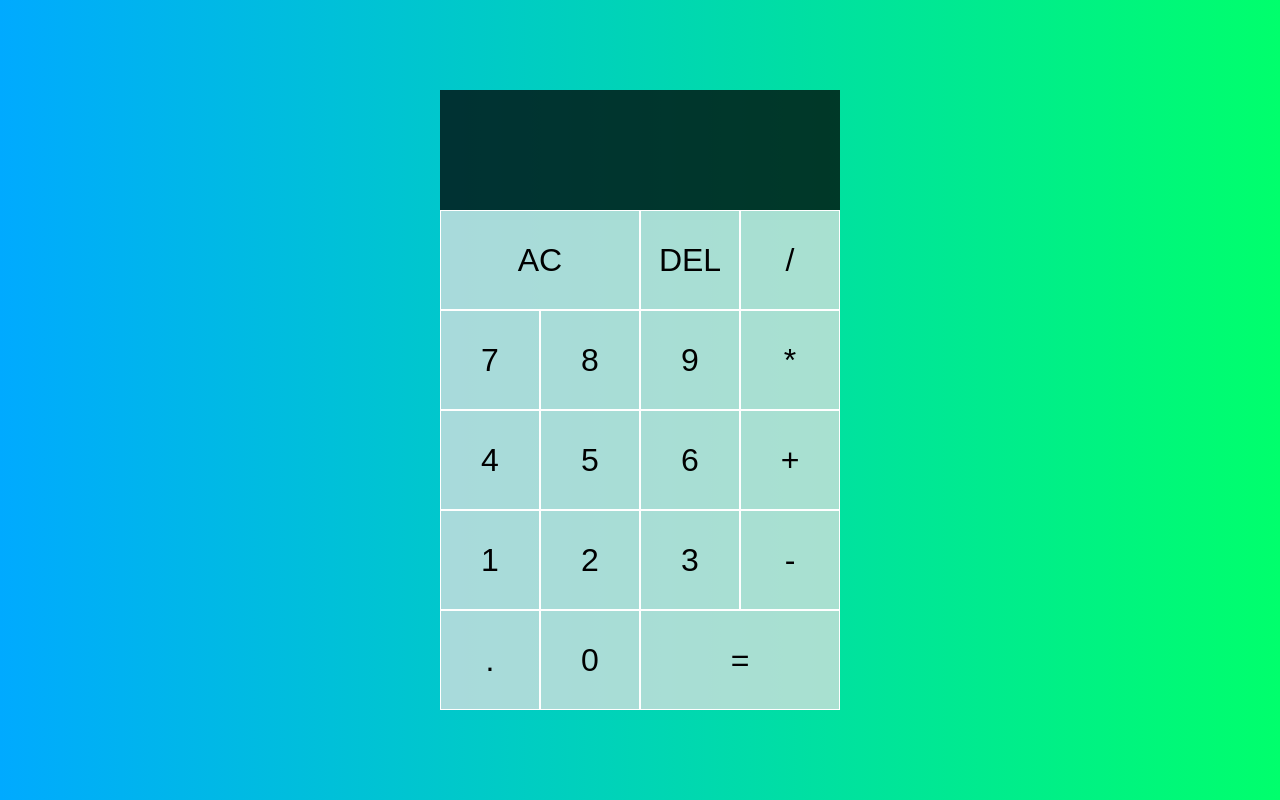
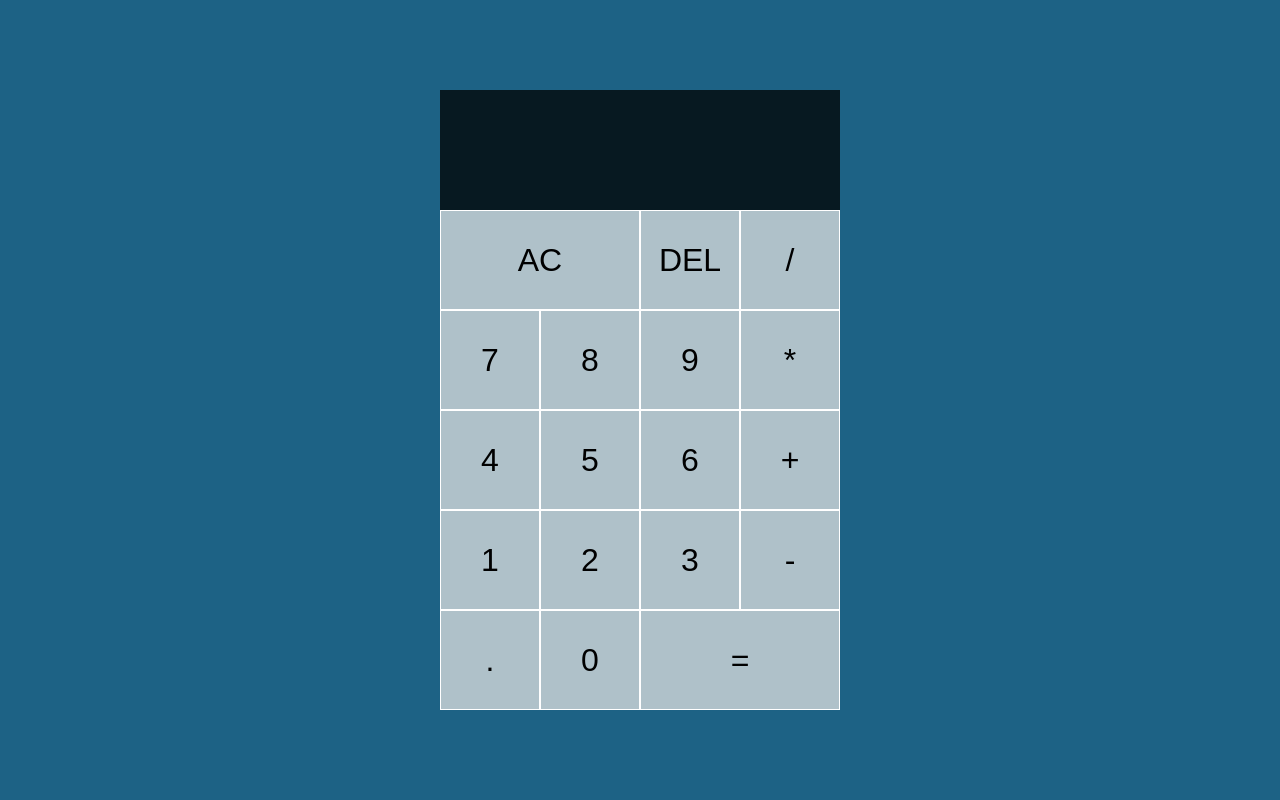
Before and after one commit to Prashant20985/Calculator, a plain HTML site: page index.html in a window 1280 px wide. Drawn offline with Linux system fonts and the light colour scheme.

Commit message:
initial-commit

```diff
--- a/styles.css
+++ b/styles.css
@@ -7,7 +7,7 @@
 body{
     padding: 0;
     margin: 0;
-    background: linear-gradient(to right, #00AAFF, #00FF6c );
+    background-color: #1d6285
 }
 
 .calculator-grid{
```
